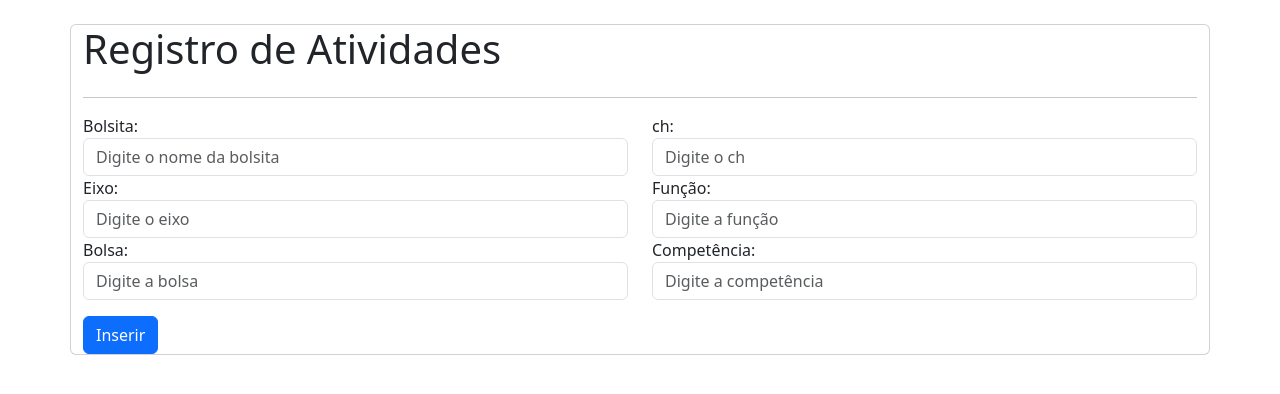
After one commit to julianofischer/bolsistasprocint, a Django app: page /inserir-relatorio/ in a window 1280 px wide. The commit adds this page. Shown: the top 394 px of the page. Run offline with Django 4.2, Linux system fonts and the light colour scheme; some libraries are stand-ins or nearby versions.

Commit message:
ongoing work

```diff
--- a/bolsistasprocint/urls.py
+++ b/bolsistasprocint/urls.py
@@ -1,10 +1,13 @@
 # myproject/urls.py
 from django.contrib import admin
 from django.urls import path, include
-from reports.views import login_view
+from reports.views import login_view, inserir_relatorio_view
 
 urlpatterns = [
     path("login/", login_view, name="login"),
+    path(
+        "inserir-relatorio/", inserir_relatorio_view, name="inserir-relatorio"
+    ),
     path("admin/", admin.site.urls),
     path("api/v1", include("reports.urls")),
 ]
--- /dev/null
+++ b/reports/templates/reports/base.html
@@ -0,0 +1,14 @@
+{% load static %}
+<!DOCTYPE html>
+<html>
+  <head>
+    <title>{% block title %}{% endblock %}</title>
+    <link rel="stylesheet" href="{% static 'css/bootstrap.min.css' %}" />
+    <link rel="stylesheet" href="{% static 'css/custom.css' %}" />
+    {% block extra_head %}{% endblock %}
+  </head>
+  <body>
+    <script src="{% static 'js/bootstrap.bundle.min.js' %}"></script>
+    {% block content %}{% endblock %}
+  </body>
+</html>
--- /dev/null
+++ b/reports/templates/reports/inserir_report.html
@@ -0,0 +1,87 @@
+<!-- templates/login.html -->
+{% extends 'reports/base.html' %}
+{% block title %} Inserir Relatório {% endblock %}
+{% block content %}
+<div class="container mt-4 card">
+  <h1>Registro de Atividades</h1>
+  <hr />
+
+  <!-- Form to enter data -->
+  <form>
+    <div class="row">
+    <div class="col">
+      <!-- Nome bolsita -->
+      <div class="form-group">
+        <label for="nomeBolsita">Bolsita:</label>
+        <input
+          type="text"
+          class="form-control"
+          id="nomeBolsita"
+          placeholder="Digite o nome da bolsita"
+        />
+      </div>
+
+      <!-- Eixo -->
+      <div class="form-group">
+        <label for="eixo">Eixo:</label>
+        <input
+          type="text"
+          class="form-control"
+          id="eixo"
+          placeholder="Digite o eixo"
+        />
+      </div>
+
+      <!-- Bolsa -->
+      <div class="form-group">
+        <label for="bolsa">Bolsa:</label>
+        <input
+          type="text"
+          class="form-control"
+          id="bolsa"
+          placeholder="Digite a bolsa"
+        />
+      </div>
+    </div>
+
+    <div class="col">
+      <!-- ch -->
+      <div class="form-group">
+        <label for="ch">ch:</label>
+        <input
+          type="text"
+          class="form-control"
+          id="ch"
+          placeholder="Digite o ch"
+        />
+      </div>
+
+      <!-- Função -->
+      <div class="form-group">
+        <label for="funcao">Função:</label>
+        <input
+          type="text"
+          class="form-control"
+          id="funcao"
+          placeholder="Digite a função"
+        />
+      </div>
+
+      <!-- Competência -->
+      <div class="form-group">
+        <label for="competencia">Competência:</label>
+        <input
+          type="text"
+          class="form-control"
+          id="competencia"
+          placeholder="Digite a competência"
+        />
+      </div>
+    </div>
+    </div>
+
+    <!-- Insert button -->
+    <button type="button" class="btn btn-primary mt-3">Inserir</button>
+  </form>
+</div>
+{% endblock %}
--- a/reports/views.py
+++ b/reports/views.py
@@ -24,3 +24,12 @@ def login_view(request):
         form = LoginForm()
 
     return render(request, "reports/login.html", {"form": form})
+
+
+def inserir_relatorio_view(request):
+    user = request.user
+    context = {
+        "user": user,
+    }
+    print(user)
+    return render(request, "reports/inserir_report.html", context)
```
Also changed, not shown: reports/templates/reports/login.html (+3 -12 lines).
